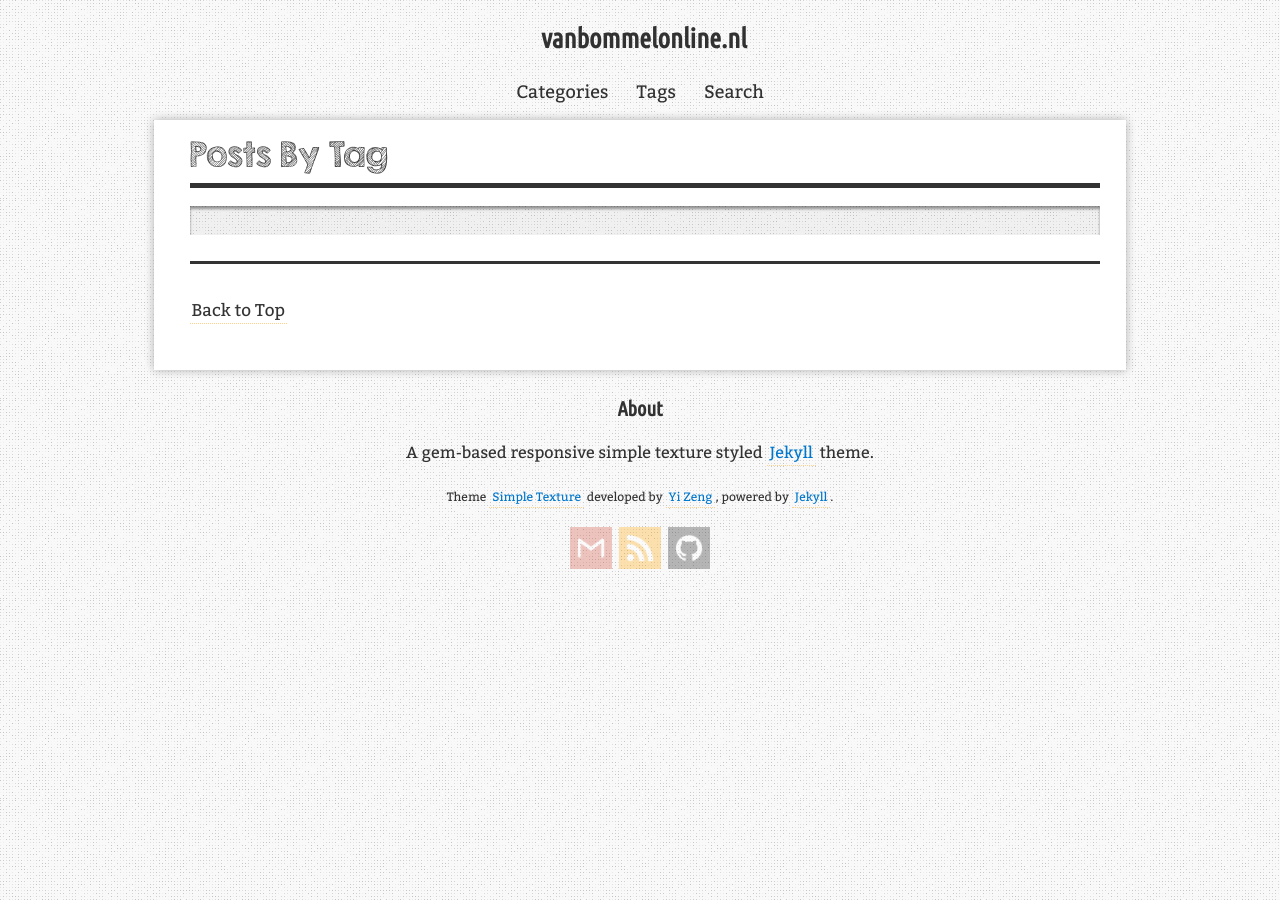
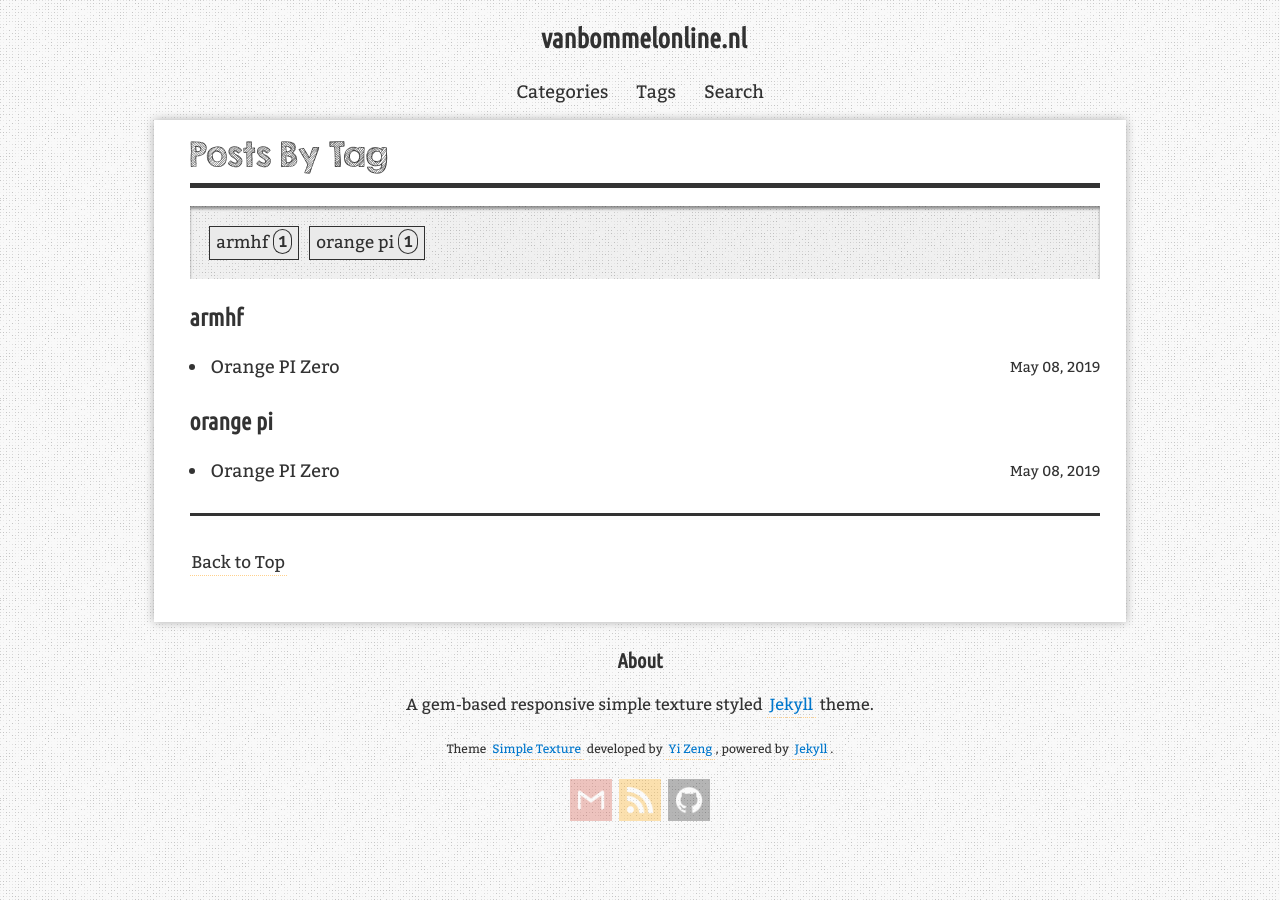
Before and after one commit to woutervb/vanbommelonline.nl, a Jekyll site: the page built from blog/tags/index.html, in a window 1280 px wide. Built offline with Jekyll 4.4.1, drawn with Linux system fonts in a browser that asks for light colours; some web fonts are replaced; comment, search, counter and statistics services are not loaded; part of the change alters nothing that is shown.

Commit message:
Adding the arrival of the Orange Pi

```diff
--- a/_config.yml
+++ b/_config.yml
@@ -66,3 +66,10 @@ paths:
   blog: /blog/
   categories: /blog/categories/
   tags: /blog/tags/
+
+atom:
+  buildCommand:
+    - bundle
+    - exec
+    - jekyll
+    - build
--- /dev/null
+++ b/_posts/2019-05-08-orange-pi-zero.markdown
@@ -0,0 +1,24 @@
+---
+layout: post
+title: "Orange PI Zero"
+date: "2019-05-08 21:31:35 +1000"
+author: wouter
+layout: post
+tags:
+  - orange pi
+  - armhf
+
+categories:
+  - raspberry pi
+  - orange pi
+---
+Recently I got one of those tiny computers for some home projects. After some research in what's available I decided to go for one of those [Orange pi zero](http://www.orangepi.org/orangepizero/) devices.
+The main reason to go for this one, is that is comes with build in wifi and a reasonable amount of memory for my intention, has a faster chip than the raspberry pi and a better price tag.
+
+The ordering was straigt forward via ebay, as there are no resellers in Australia. And after lot's of waiting it finally arrived.
+
+Before the Orange Pi arrived, a sd-card and a poweradapter already where there, so I could start inmediately (I thought). This became eventually quite a bit of a struggle, as the no-brand class 10 sd-card I got, turned out to be to slow for the uboot / boot sequense. The image I am using is the Ubuntu server from [Armbian](https://www.armbian.com/orange-pi-zero/)
+
+This meant that I had to wait another day or 2 before a got hold on a decent sandisk sd-card, that worked flawlessly.
+
+I did find one nice feature that came with the 'broken' sd-card, and that is, that it will allow me to boot from a usb memory stick. That is, the bootloader is loaded from the sd-card (no way around that) and as the card is to slow in presenting the kernel, the bootloader will continue and find one on the usb-stick. So this effectively means that I can boot from a usb stick, which is helping me with setting up an encrypted root filesystem.
```
Also changed, not shown: README.md, assets/images/screenshots/home.png (deleted), assets/images/screenshots/post.png (deleted).
